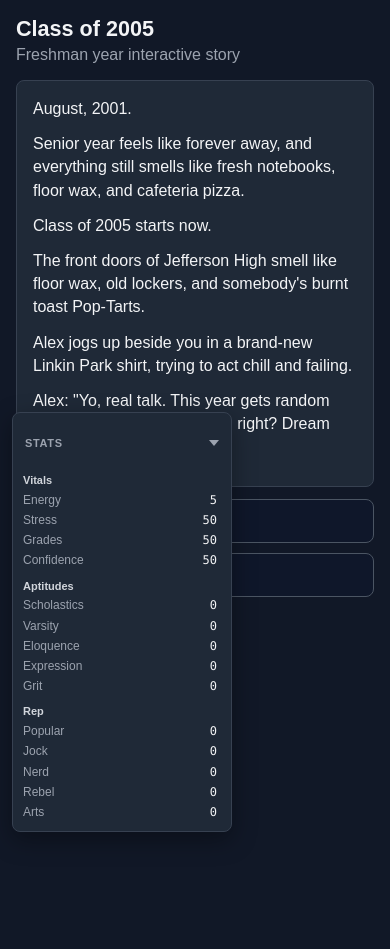
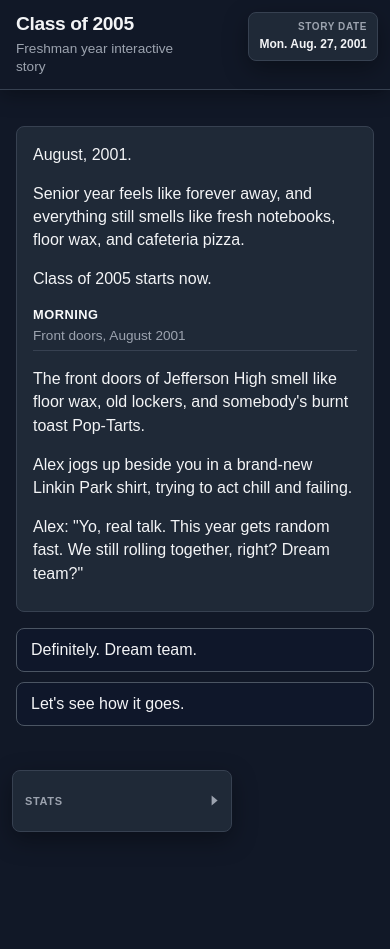
Before and after one commit to jdell64/fluffy-parakeet, a website: page site/index.html in a window 390 px wide. Before the commit the page ends 844 px from the top, so only its background shows below. Drawn offline with Linux system fonts and the light colour scheme.

Commit message:
updated mobile styling

```diff
--- a/site/app.js
+++ b/site/app.js
@@ -1,12 +1,27 @@
 /* global inkjs */
+/* Transcript: set ?noChoiceLog=1 to hide echoed choices in #story. */
 (async function run() {
   const storyEl = document.getElementById("story");
   const choicesEl = document.getElementById("choices");
   const statsHudEl = document.getElementById("stats-hud");
   const statsHudContentEl = document.getElementById("stats-hud-content");
   const statsHudToggleEl = document.getElementById("stats-hud-toggle");
+  const dateHudEl = document.getElementById("date-hud");
+  const dateHudValueEl = document.getElementById("date-hud-value");
 
   const STATS_HUD_COLLAPSED_KEY = "classof05_statsHudCollapsed";
+
+  function shouldLogChoices() {
+    try {
+      const p = new URLSearchParams(window.location.search);
+      if (p.get("noChoiceLog") === "1") return false;
+    } catch {
+      /* ignore */
+    }
+    return true;
+  }
+
+  const choiceLogEnabled = shouldLogChoices();
 
   const STAT_GROUPS = [
     {
@@ -113,6 +128,9 @@
     if (statsHudEl) {
       statsHudEl.hidden = false;
     }
+    if (dateHudEl) {
+      dateHudEl.hidden = false;
+    }
     initStatsHudCollapse();
   }
 
@@ -128,7 +146,7 @@
       if (collapsed) {
         sessionStorage.setItem(STATS_HUD_COLLAPSED_KEY, "1");
       } else {
-        sessionStorage.removeItem(STATS_HUD_COLLAPSED_KEY);
+        sessionStorage.setItem(STATS_HUD_COLLAPSED_KEY, "0");
       }
     } catch {
       /* ignore quota / private mode */
@@ -137,17 +155,33 @@
 
   function initStatsHudCollapse() {
     if (!statsHudEl || !statsHudToggleEl) return;
-    let startCollapsed = false;
+    let startCollapsed = true;
     try {
-      startCollapsed = sessionStorage.getItem(STATS_HUD_COLLAPSED_KEY) === "1";
+      const v = sessionStorage.getItem(STATS_HUD_COLLAPSED_KEY);
+      if (v === "0") {
+        startCollapsed = false;
+      } else if (v === "1") {
+        startCollapsed = true;
+      }
     } catch {
-      startCollapsed = false;
+      startCollapsed = true;
     }
     setStatsHudCollapsed(startCollapsed);
     statsHudToggleEl.addEventListener("click", () => {
       const next = !statsHudEl.classList.contains("stats-hud--collapsed");
       setStatsHudCollapsed(next);
     });
+  }
+
+  function updateDateHud(story) {
+    if (!dateHudEl || dateHudEl.hidden || !story || !dateHudValueEl) return;
+    try {
+      const raw = story.variablesState.$("story_date");
+      const text = formatStatValue(raw);
+      dateHudValueEl.textContent = text === "—" ? "—" : text;
+    } catch {
+      dateHudValueEl.textContent = "—";
+    }
   }
 
   function updateStatsHud(story) {
@@ -165,10 +199,55 @@
     }
   }
 
+  function appendSceneTags(tags) {
+    if (!storyEl || !tags || !tags.length) return;
+    const wrap = document.createElement("div");
+    wrap.className = "story__scene";
+    wrap.setAttribute("role", "status");
+
+    const timeRow = document.createElement("div");
+    timeRow.className = "story__scene-time";
+    const strong = document.createElement("strong");
+    strong.textContent = tags[0];
+    timeRow.appendChild(strong);
+    wrap.appendChild(timeRow);
+
+    for (let i = 1; i < tags.length; i += 1) {
+      const sub = document.createElement("div");
+      sub.className = "story__scene-sub";
+      sub.textContent = tags[i];
+      wrap.appendChild(sub);
+    }
+
+    storyEl.appendChild(wrap);
+  }
+
+  function appendNarrativeParagraph(text) {
+    const t = (text || "").trim();
+    if (!t || !storyEl) return;
+    const p = document.createElement("p");
+    p.className = "story__body";
+    p.textContent = t;
+    storyEl.appendChild(p);
+  }
+
+  function appendChoiceEcho(label) {
+    if (!storyEl || !label) return;
+    const p = document.createElement("p");
+    p.className = "story__choice";
+    const mark = document.createElement("span");
+    mark.className = "story__choice-mark";
+    mark.textContent = "▸ ";
+    const span = document.createElement("span");
+    span.className = "story__choice-text";
+    span.textContent = label;
+    p.appendChild(mark);
+    p.appendChild(span);
+    storyEl.appendChild(p);
+  }
+
   function appendLine(text) {
-    const p = document.createElement("p");
-    p.textContent = text;
-    storyEl.appendChild(p);
+    appendNarrativeParagraph(text);
   }
 
   function clearChoices() {
@@ -189,6 +268,9 @@
       const btn = document.createElement("button");
       btn.textContent = choice.text;
       btn.addEventListener("click", () => {
+        if (choiceLogEnabled) {
+          appendChoiceEcho(choice.text);
+        }
         story.ChooseChoiceIndex(choice.index);
         render(story);
       });
@@ -198,10 +280,19 @@
 
   function render(story) {
     while (story.canContinue) {
-      appendLine(story.Continue().trim());
+      const chunk = story.Continue();
+      const text = chunk != null ? String(chunk).trim() : "";
+      const tags = story.currentTags ? Array.from(story.currentTags) : [];
+      if (tags.length) {
+        appendSceneTags(tags);
+      }
+      if (text) {
+        appendNarrativeParagraph(text);
+      }
     }
     renderChoices(story);
     updateStatsHud(story);
+    updateDateHud(story);
     const prefersReducedMotion =
       typeof window.matchMedia === "function" &&
       window.matchMedia("(prefers-reduced-motion: reduce)").matches;
@@ -221,6 +312,7 @@
     const story = new inkjs.Story(json);
     buildStatsHud();
     updateStatsHud(story);
+    updateDateHud(story);
     render(story);
   } catch (err) {
     appendLine(`Failed to load story: ${err.message}`);
--- a/site/index.html
+++ b/site/index.html
@@ -10,10 +10,16 @@
     <link rel="stylesheet" href="./styles.css" />
   </head>
   <body>
+    <header class="site-header">
+      <div class="site-header__inner">
+        <h1 class="site-header__title">Class of 2005</h1>
+        <p class="site-header__subtitle">
+          Freshman year interactive story
+        </p>
+      </div>
+    </header>
+
     <main class="container">
-      <h1>Class of 2005</h1>
-      <p class="subtitle">Freshman year interactive story</p>
-
       <section id="story" class="panel"></section>
       <section id="choices" class="choices"></section>
     </main>
@@ -40,6 +46,17 @@
       <div id="stats-hud-content" class="stats-hud__content"></div>
     </aside>
 
+    <aside
+      id="date-hud"
+      class="date-hud"
+      aria-live="polite"
+      aria-label="In-story date"
+      hidden
+    >
+      <div class="date-hud__label">Story date</div>
+      <div id="date-hud-value" class="date-hud__value"></div>
+    </aside>
+
     <script src="./vendor/ink.js"></script>
     <script src="./app.js"></script>
   </body>
--- a/site/styles.css
+++ b/site/styles.css
@@ -14,20 +14,75 @@ body {
   color: #f3f4f6;
 }
 
+.site-header {
+  position: sticky;
+  top: 0;
+  z-index: 40;
+  background: #111827;
+  border-bottom: 1px solid #374151;
+  box-shadow: 0 4px 20px rgba(0, 0, 0, 0.35);
+  padding: max(12px, env(safe-area-inset-top)) max(16px, env(safe-area-inset-right))
+    12px max(16px, env(safe-area-inset-left));
+}
+
+.site-header__inner {
+  max-width: 840px;
+  margin: 0 auto;
+  /* Keep long titles from sliding under the fixed date chip */
+  padding-right: max(12px, 11.5rem);
+}
+
+.site-header__title {
+  margin: 0;
+  font-size: 1.25rem;
+  font-weight: 700;
+  line-height: 1.25;
+  letter-spacing: -0.02em;
+}
+
+.site-header__subtitle {
+  margin: 4px 0 0 0;
+  font-size: 0.85rem;
+  line-height: 1.35;
+  color: #9ca3af;
+}
+
 .container {
   max-width: 840px;
   margin: 0 auto;
-  padding: 24px max(16px, env(safe-area-inset-right)) 14rem
+  padding: 20px max(16px, env(safe-area-inset-right)) 14rem
     max(16px, env(safe-area-inset-left));
 }
 
-h1 {
-  margin: 0;
+.date-hud {
+  position: fixed;
+  top: max(12px, env(safe-area-inset-top));
+  right: max(12px, env(safe-area-inset-right));
+  z-index: 200;
+  max-width: 11rem;
+  padding: 8px 10px;
+  border-radius: 8px;
+  background: #1f2937;
+  border: 1px solid #374151;
+  box-shadow: 0 8px 24px rgba(0, 0, 0, 0.35);
+  text-align: right;
+  overflow-wrap: anywhere;
 }
 
-.subtitle {
-  margin-top: 4px;
+.date-hud__label {
+  font-size: 10px;
+  font-weight: 700;
+  letter-spacing: 0.06em;
+  text-transform: uppercase;
   color: #9ca3af;
+  margin-bottom: 4px;
+}
+
+.date-hud__value {
+  font-size: 12px;
+  font-weight: 600;
+  line-height: 1.35;
+  color: #f3f4f6;
 }
 
 .panel {
@@ -39,14 +94,69 @@ h1 {
   min-height: 180px;
 }
 
-.panel p {
-  margin: 0 0 12px 0;
+.panel .story__scene {
+  margin: 0 0 1rem 0;
+  padding-bottom: 0.35rem;
+  border-bottom: 1px solid #374151;
+  overflow-wrap: break-word;
+}
+
+.panel .story__scene-time {
+  font-size: 0.8rem;
+  letter-spacing: 0.04em;
+  text-transform: uppercase;
+  color: #d1d5db;
+}
+
+.panel .story__scene-time strong {
+  font-weight: 700;
+  color: #f9fafb;
+}
+
+.panel .story__scene-sub {
+  margin-top: 0.25rem;
+  font-size: 0.85rem;
+  color: #9ca3af;
+  line-height: 1.4;
+}
+
+.panel .story__choice {
+  margin: 0 0 1rem 0;
+  padding: 0.55rem 0.65rem 0.55rem 0.6rem;
+  border-radius: 8px;
+  border: 1px solid rgba(59, 130, 246, 0.35);
+  border-left-width: 4px;
+  border-left-color: #60a5fa;
+  background: rgba(59, 130, 246, 0.12);
+  color: #dbeafe;
+  font-size: 0.95rem;
   line-height: 1.45;
   overflow-wrap: break-word;
 }
 
+.panel .story__choice-mark {
+  color: #93c5fd;
+  font-weight: 600;
+  margin-right: 0.15rem;
+}
+
+.panel .story__choice-text {
+  color: #e0f2fe;
+}
+
+.panel .story__body {
+  margin: 0 0 1rem 0;
+  line-height: 1.45;
+  overflow-wrap: break-word;
+  white-space: pre-line;
+}
+
+#story > *:last-child {
+  margin-bottom: 0.65rem;
+}
+
 .choices {
-  margin-top: 12px;
+  margin-top: 16px;
   display: grid;
   gap: 8px;
 }
@@ -215,12 +325,12 @@ button:disabled {
 }
 
 @media (max-width: 600px) {
-  .container {
-    padding-top: max(16px, env(safe-area-inset-top));
+  .site-header__title {
+    font-size: 1.2rem;
   }
 
-  h1 {
-    font-size: 1.35rem;
+  .site-header__inner {
+    padding-right: max(12px, 10.5rem);
   }
 
   .choices {
```
Also changed, not shown: docs/Thoughts.md (added, +1 -0 lines), README.md, site/story.json, 12 other files.
